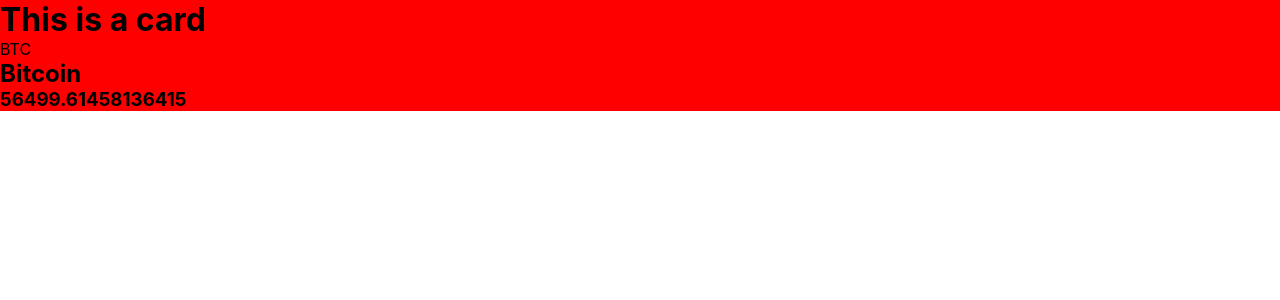
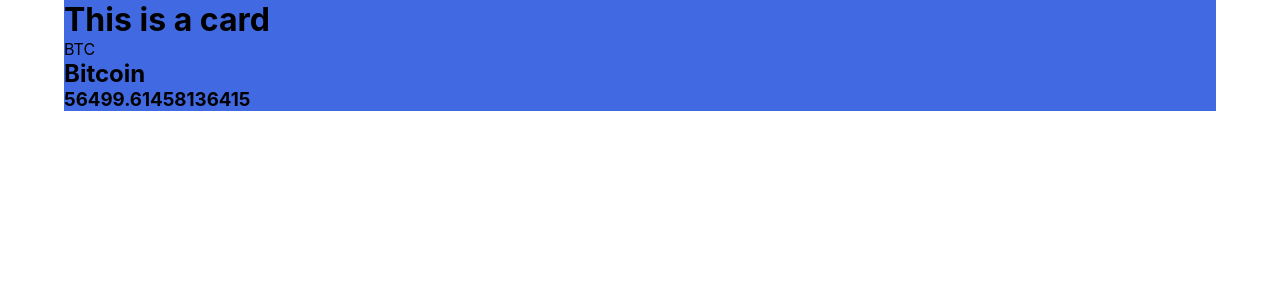
Before and after one commit to vmwhoami/catalogue-of-statistics, a React (Create React App) app: page / in a window 1280 px wide. Shown: the top 300 px of the page. Built offline with nearby package versions, Linux system fonts and the light colour scheme; no server answers.

Commit message:
Start the use of css modules

```diff
--- a/src/components/App.js
+++ b/src/components/App.js
@@ -1,14 +1,16 @@
-import '../styles/App.css';
 import { BrowserRouter, Route, Switch } from 'react-router-dom';
 import Home from '../container/Home';
+import app from '../styles/App.module.css';
 
 function App() {
   return (
-    <BrowserRouter>
-      <Switch>
-        <Route path="/" component={Home} exact />
-      </Switch>
-    </BrowserRouter>
+    <div className={app.container}>
+      <BrowserRouter>
+        <Switch>
+          <Route path="/" component={Home} exact />
+        </Switch>
+      </BrowserRouter>
+    </div>
   );
 }
 
--- a/src/index.js
+++ b/src/index.js
@@ -9,9 +9,7 @@
 ReactDOM.render(
   <React.StrictMode>
     <Provider store={store}>
-      <div className="container">
-        <App />
-      </div>
+      <App />
     </Provider>
   </React.StrictMode>,
   document.getElementById('root'),
--- a/src/styles/App.css
+++ /dev/null
@@ -1,3 +0,0 @@
-.App {
-  text-align: center;
-}
--- /dev/null
+++ b/src/styles/App.module.css
@@ -0,0 +1,6 @@
+
+.container{
+  background-color: royalblue;
+  max-width: 90vw;
+  margin: 0 auto;
+}
--- a/src/styles/index.css
+++ b/src/styles/index.css
@@ -29,6 +29,3 @@
     'Courier New',
     monospace;
 }
-.container{
-  background-color: red;
-}
```
